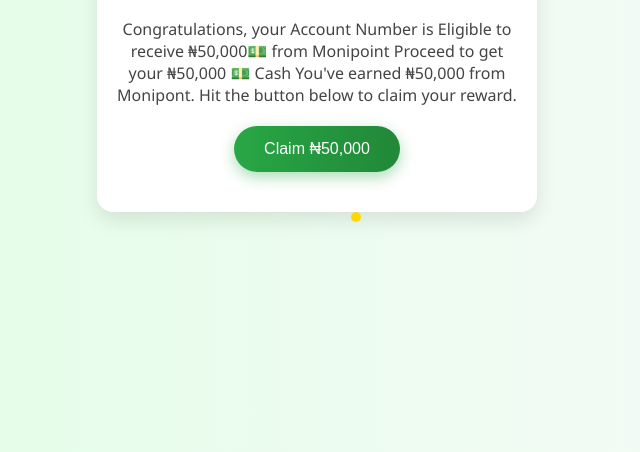
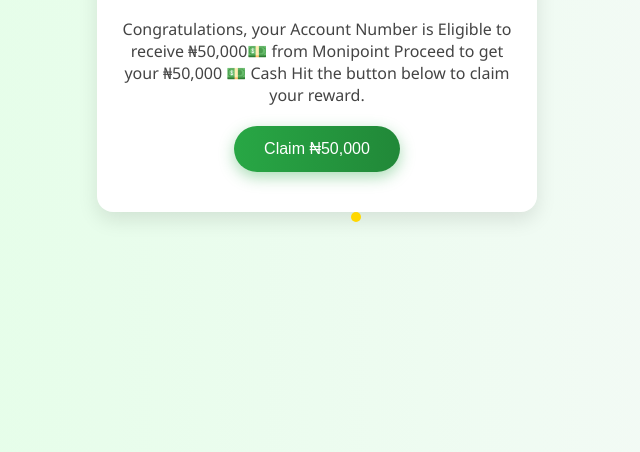
Before and after one commit to GiveawayMyFans/Monipoint-50-000-Giveaway, a plain HTML site: page monipont3.html in a window 1280 px wide. Shown: the part 348-800 px from the top of the page, without its empty margins (323-963 px from the left). Drawn offline with Linux system fonts and the light colour scheme.

Commit message:
Update monipont3.html

```diff
--- a/monipont3.html
+++ b/monipont3.html
@@ -89,11 +89,11 @@
     <div class="sparkle"></div>
 
     <h1>🎉 You're Almost There!</h1>
-    <p> Congratulations, your Account Number
+    <center><p> Congratulations, your Account Number
 
 is Eligible to receive ₦50,000💵 from Monipoint
-Proceed to get your ₦50,000 💵 Cash You've earned ₦50,000 from Monipont.
-      Hit the button below to claim your reward.</p>
+Proceed to get your ₦50,000 💵 Cash
+Hit the button below to claim your reward.</p></center>
 
     <button onclick="nextPage()">Claim ₦50,000</button>
   </div>
```
